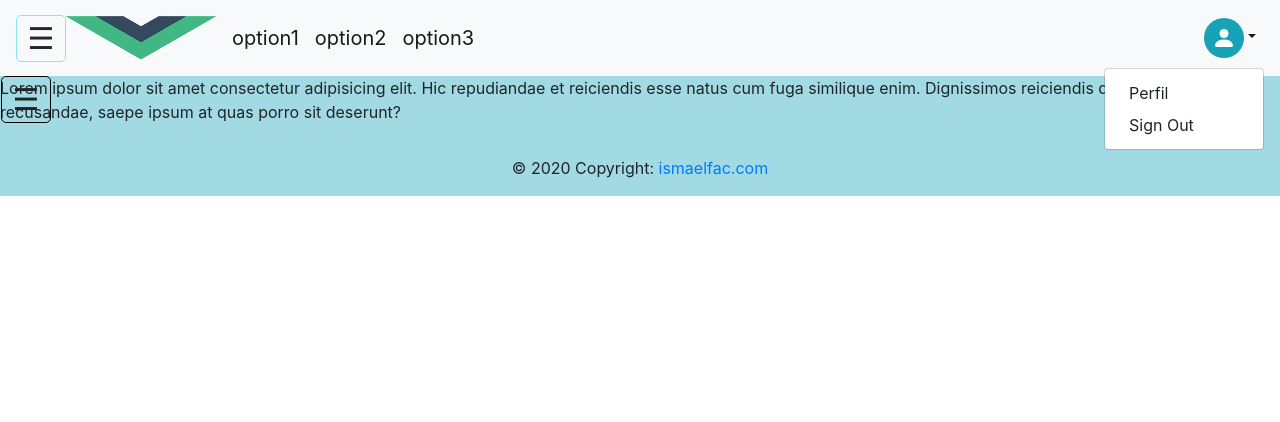
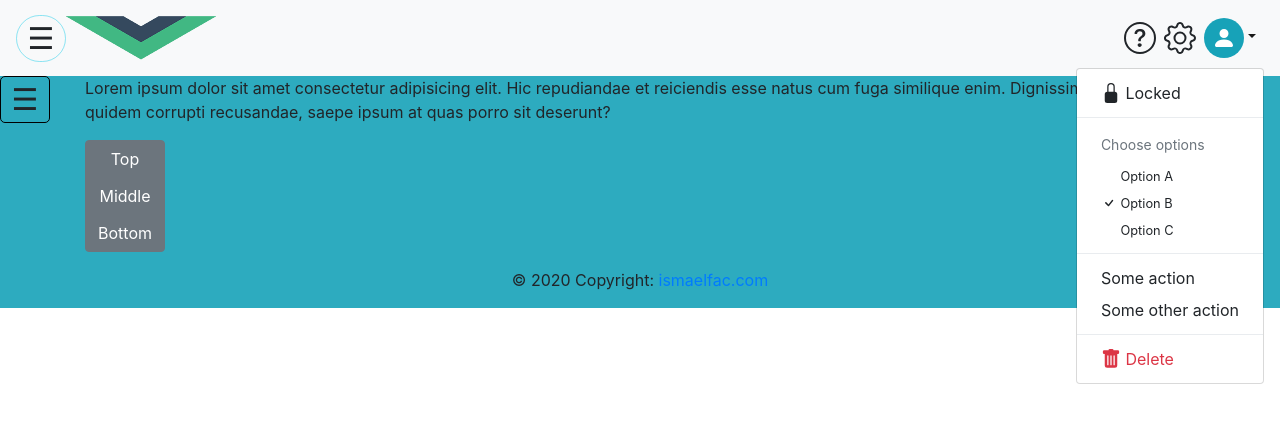
Before and after one commit to ismaelfac/baseVue, a Vue app: page / in a window 1280 px wide. Both pictures are taken after a click on the button 1229 px from the left and 38 px from the top of the page. Shown: the top 422 px of the page. Built offline with nearby package versions, Linux system fonts and the light colour scheme.

Commit message:
Base Project

```diff
--- a/src/layouts/DefaultLayout.vue
+++ b/src/layouts/DefaultLayout.vue
@@ -1,14 +1,21 @@
 <template>
-    <div class="fondo">
+    <div :style="{ background: fondo.backgroundColor }">
         <!-- header -->
         <HeaderPartials :header="header"></HeaderPartials>
         <!-- end header -->
 
         <!-- main -->
-        <section class="main-section">
-            <Sidebar></Sidebar>
-            <router-view></router-view>
-        </section>
+        <b-container fluid="xl" class="bv-example-row">
+            <b-row>
+                <b-col col lg="2"><Sidebar></Sidebar></b-col>
+                <b-col cols="10" md="auto"><router-view></router-view></b-col>
+                <b-col col lg="2"><b-button-group vertical>
+                    <b-button>Top</b-button>
+                    <b-button>Middle</b-button>
+                    <b-button>Bottom</b-button>
+                </b-button-group></b-col>
+            </b-row>
+        </b-container>
         <!-- end main -->
 
         <!-- footer -->
@@ -28,15 +35,15 @@ export default {
             header: {
                 title: 'Base'
             },
+            fondo: {
+                backgroundColor: 'rgba(23, 162, 184, .9)'
+            },
             breadcrumb: []
         }
     }
 }
 </script>
 <style lang="scss" scoped>
-.fondo {
-    background: rgba(23, 162, 184, .4);
-}
 .main-section {
     padding: 0;
     margin: 0;
--- a/src/partials/Header.vue
+++ b/src/partials/Header.vue
@@ -9,18 +9,46 @@
             <b-navbar-toggle target="nav-collapse"></b-navbar-toggle>
 
             <b-collapse id="nav-collapse" is-nav>
-            <b-navbar-brand v-for="item in items" :key="item.id" :to="{name:item.link}">{{ item.title}}</b-navbar-brand>
 
 
             <!-- Right aligned nav items -->
             <b-navbar-nav class="ml-auto" v-for="item in profile" :key="item.id">
+                <div class="h2 mb-0 m-auto">
+                    <b-icon icon="question-circle" class="mr-2"></b-icon>
+                    <b-icon icon="gear"></b-icon>
+                </div>
                 <b-nav-item-dropdown right>
                 <!-- Using 'button-content' slot -->
                 <template v-slot:button-content>
                     <b-avatar variant="info"></b-avatar>
                 </template>
-                <b-dropdown-item href="#">{{ item.profile }}</b-dropdown-item>
-                <b-dropdown-item href="#">Sign Out</b-dropdown-item>
+               <b-dropdown-item-button>
+         <b-icon icon="lock-fill" aria-hidden="true"></b-icon>
+         Locked <span class="sr-only">(Click to unlock)</span>
+      </b-dropdown-item-button>
+      <b-dropdown-divider></b-dropdown-divider>
+      <b-dropdown-group header="Choose options" class="small">
+        <b-dropdown-item-button>
+           <b-icon icon="blank" aria-hidden="true"></b-icon>
+           Option A <span class="sr-only">(Not selected)</span>
+        </b-dropdown-item-button>
+        <b-dropdown-item-button>
+           <b-icon icon="check" aria-hidden="true"></b-icon>
+           Option B <span class="sr-only">(Selected)</span>
+        </b-dropdown-item-button>
+         <b-dropdown-item-button>
+           <b-icon icon="blank" aria-hidden="true"></b-icon>
+           Option C <span class="sr-only">(Not selected)</span>
+        </b-dropdown-item-button>
+      </b-dropdown-group>
+      <b-dropdown-divider></b-dropdown-divider>
+      <b-dropdown-item-button>Some action</b-dropdown-item-button>
+      <b-dropdown-item-button>Some other action</b-dropdown-item-button>
+      <b-dropdown-divider></b-dropdown-divider>
+      <b-dropdown-item-button variant="danger">
+        <b-icon icon="trash-fill" aria-hidden="true"></b-icon>
+        Delete
+      </b-dropdown-item-button>
                 </b-nav-item-dropdown>
             </b-navbar-nav>
             </b-collapse>
@@ -74,7 +102,7 @@ export default {
         span {
             display: block;
             width: 50px;
-            border-radius: 5px;
+            border-radius: 50px;
             text-align: center;
             font-size: 30px;
             border: 1px solid  rgba(32, 206, 233, 0.5);
--- a/src/partials/SideBar.vue
+++ b/src/partials/SideBar.vue
@@ -37,8 +37,8 @@ export default {
     }
 #sidebar {
     position: fixed;
-    width: 200px;
-    height: auto;
+    width: auto;
+    height: 100%;
     background: rgba(3, 3, 3, 0.9);
     border-radius: 0px 15px 15px 0px;
     left: -200px;
@@ -50,7 +50,7 @@ export default {
     }
     .toogle-btn {
         position: absolute;
-        left: 201px;
+        left: 200px;
         top:0px;
         cursor: pointer;
         :hover {
```
Also changed, not shown: src/assets/fondo.jpg (added).
